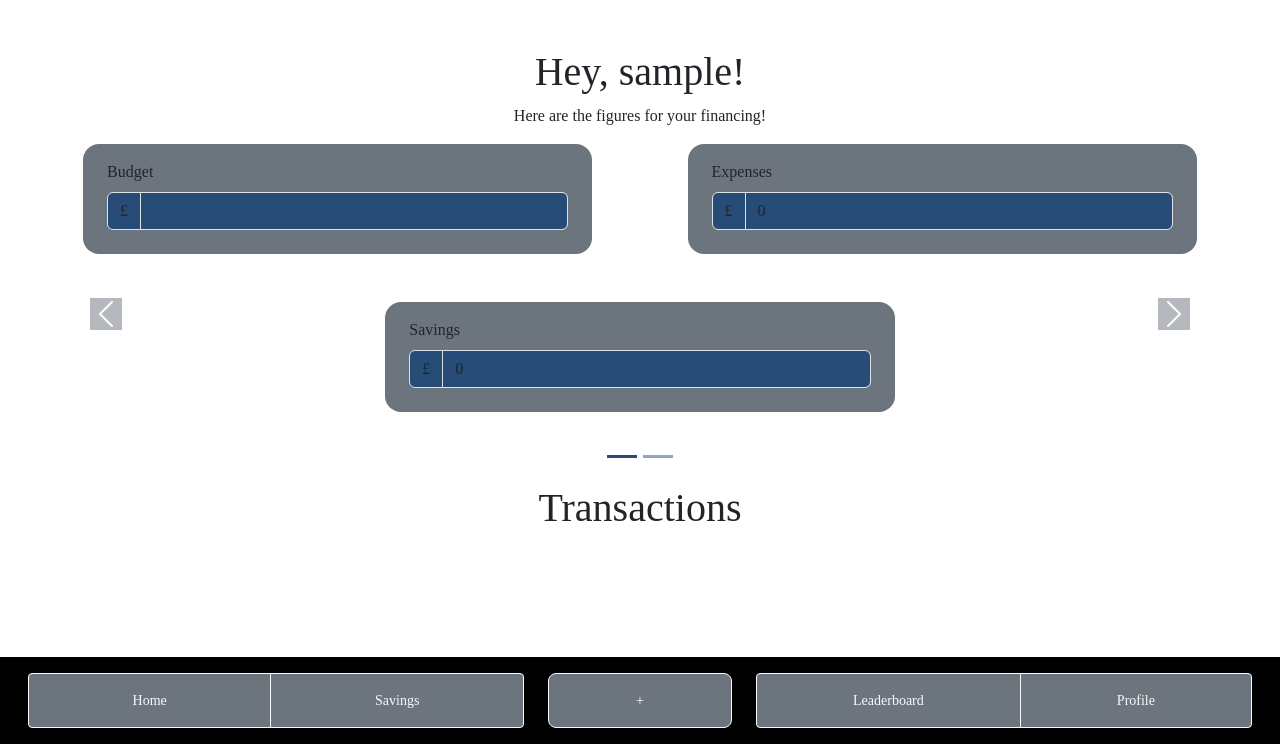
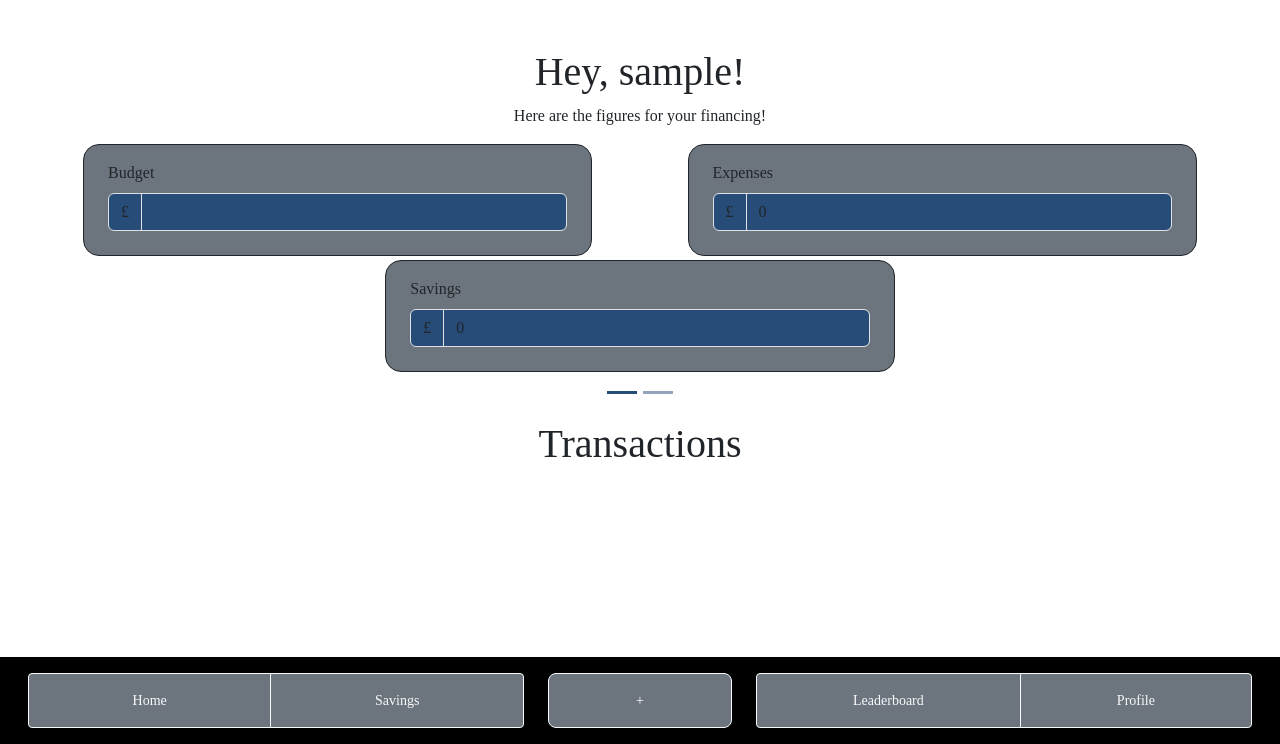
Before and after one commit to James-Schaffer/ibmHackathon2025Group3, a Flask app: page /home in a window 1280 px wide. Shown: the part 56-800 px from the top of the page. Run offline with Flask 3, Linux system fonts and the light colour scheme; the visitor is signed in with stand-in values (Sample User, id 1); data that the repository does not hold is empty; some libraries are stand-ins or nearby versions; some web fonts are replaced.

Commit message:
Carousel fix

```diff
--- a/templates/home.html
+++ b/templates/home.html
@@ -101,9 +101,9 @@
                     <div class="carousel-inner">
                         <!-- Despite data-bs-ride not being carousel, it auto plays, so massive interval stops that -->
                         <div class="carousel-item active" data-bs-interval="10000000000">
-                            <div class="row justify-content-evenly mb-5">
-                                <div class="col-lg-5 col-sm-4">
-                                    <div class="px-4 pt-3 pb-4 bg-secondary rounded-4">
+                            <div class="row justify-content-evenly">
+                                <div class="col-lg-5 col-sm-4 mb-1">
+                                    <div class="px-4 pt-3 pb-4 bg-secondary rounded-4 border border-dark">
                                         <label for="budget" class="form-label">Budget</label>
                                             <div class="input-group flex-wrap">
                                                 <span class="input-group-text bg-cust1" id="budgetaddon1">£</span>
@@ -111,8 +111,8 @@
                                             </div>
                                     </div>
                                 </div>
-                                <div class="col-lg-5 col-sm-4">
-                                    <div class="px-4 pt-3 pb-4 bg-secondary rounded-4">
+                                <div class="col-lg-5 col-sm-4 mb-1">
+                                    <div class="px-4 pt-3 pb-4 bg-secondary rounded-4 border border-dark">
                                         <label for="Expenses" class="form-label">Expenses</label>
                                             <div class="input-group flex-wrap">
                                                 <span class="input-group-text bg-cust1" id="expensesaddon1">£</span>
@@ -121,9 +121,9 @@
                                     </div>
                                 </div>
                             </div>
-                            <div class="row justify-content-evenly mb-5">
-                                <div class="col-lg-5 col-sm-4 mb-4">
-                                    <div class="px-4 pt-3 pb-4 bg-secondary rounded-4">
+                            <div class="row justify-content-evenly">
+                                <div class="col-lg-5 col-sm-4 mb-5">
+                                    <div class="px-4 pt-3 pb-4 bg-secondary rounded-4 border border-dark">
                                         <label for="budget" class="form-label">Savings</label>
                                             <div class="input-group flex-wrap">
                                                 <span class="input-group-text bg-cust1" id="budgetaddon1">£</span>
@@ -134,17 +134,17 @@
                             </div>
                         </div>
                         <div class="carousel-item" data-bs-interval="10000000000">
-                            <div class="row justify-content-evenly mb-5">
-                                <div class="col-lg-5 col-sm-4">
-                                    <div class="px-4 pt-3 pb-4 bg-secondary rounded-4">
+                            <div class="row justify-content-evenly">
+                                <div class="col-lg-5 col-sm-4 mb-1">
+                                    <div class="px-4 pt-3 pb-4 bg-secondary rounded-4 border border-dark">
                                         <label for="budget" class="form-label">Total spent</label>
                                             <div class="input-group flex-wrap">
                                                 Insert bar chart of total amount spent per category
                                             </div>
                                     </div>
                                 </div>
-                                <div class="col-lg-5 col-sm-4">
-                                    <div class="px-4 pt-3 pb-4 bg-secondary rounded-4">
+                                <div class="col-lg-5 col-sm-4 mb-1">
+                                    <div class="px-4 pt-3 pb-4 bg-secondary rounded-4 border border-dark">
                                         <label for="Expenses" class="form-label">Spending habits</label>
                                             <div class="input-group flex-wrap">
                                                 Insert pie chart of percentages spent per category
@@ -152,10 +152,10 @@
                                     </div>
                                 </div>
                             </div>
-                            <div class="row justify-content-evenly mb-5">
-                                <div class="col-lg-5 col-sm-4">
-                                    <div class="px-4 pt-3 pb-4 bg-secondary rounded-4">
-                                        <label for="budget" class="form-label">Savings</label>
+                            <div class="row justify-content-evenly">
+                                <div class="col-lg-5 col-sm-4 mb-5">
+                                    <div class="px-4 pt-3 pb-4 bg-secondary rounded-4 border border-dark">
+                                        <label for="budget" class="form-label">Streak</label>
                                             <div class="input-group flex-wrap">
                                                 <p class="h1">Streak: [[streak]]</p>
                                                 Insert image of fire instead of heading
@@ -165,14 +165,6 @@
                             </div>
                         </div>
                     </div>
-                    <button class="carousel-control-prev" type="button" data-bs-target="#carouselIndicator" data-bs-slide="prev">
-                    <span class="carousel-control-prev-icon bg-secondary" aria-hidden="true"></span>
-                    <span class="visually-hidden">Previous</span>
-                    </button>
-                    <button class="carousel-control-next" type="button" data-bs-target="#carouselIndicator" data-bs-slide="next">
-                    <span class="carousel-control-next-icon bg-secondary" aria-hidden="true"></span>
-                    <span class="visually-hidden">Next</span>
-                    </button>
                 </div>
 
                 <!--use carousel bootstrap-->
```
